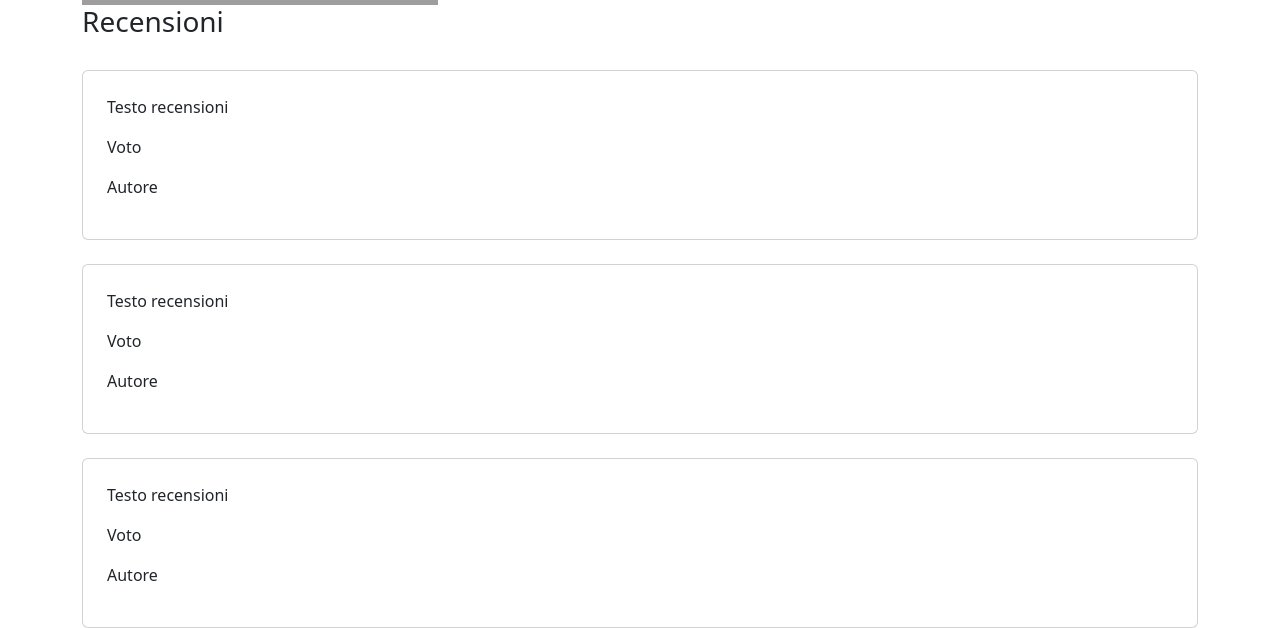
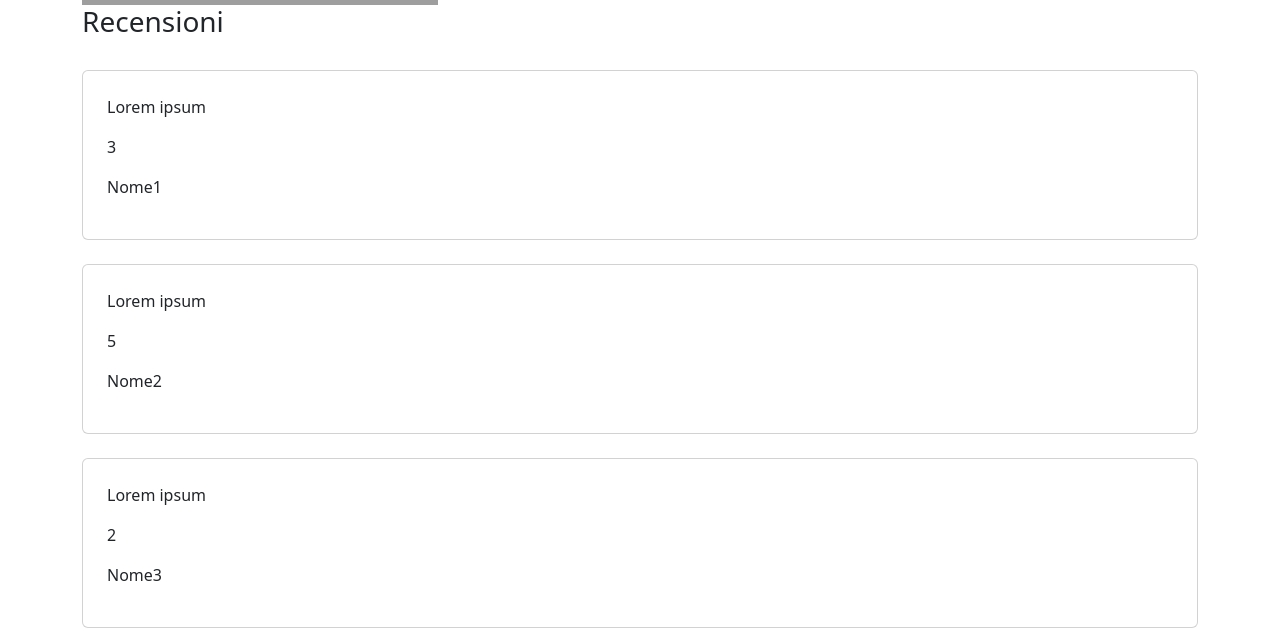
Before and after one commit to Ivanaricci/webapp-react, a React (Vite) app: page /movies/1 in a window 1280 px wide. Shown: the part 289-917 px from the top of the page. Built offline with nearby package versions, Linux system fonts and the light colour scheme; grey boxes are pictures that could not be loaded.

Commit message:
[UPD] Add recensioni ciclando l'array

```diff
--- a/src/assets/pages/MoviePage.jsx
+++ b/src/assets/pages/MoviePage.jsx
@@ -59,12 +59,35 @@ const initialMovies = [
     },
 ]
 
+
+const initialReviews = [
+    {
+        id: 1,
+        text: "Lorem ipsum",
+        author: "Nome1",
+        vote: 3
+    },
+    {
+        id: 2,
+        text: "Lorem ipsum",
+        author: "Nome2",
+        vote: 5
+    },
+    {
+        id: 3,
+        text: "Lorem ipsum",
+        author: "Nome3",
+        vote: 2
+    },
+]
+
 const MoviePage = () => {
 
     const { id } = useParams();
     const [movies, setMovies] = useState(initialMovies);
+    const [reviews, setReviews] = useState(initialReviews);
 
-    const [movie, setMovie] = useState({});
+    const [movie, setMovie] = useState(null);
 
     // funzione che recupera l'array che ha l'id passato come parametro
     const fetchMovie = () => {
@@ -113,29 +136,18 @@ const MoviePage = () => {
                         <h3>Recensioni</h3>
                     </div>
                 </div>
-                <div className="col-12">
-                    <div className="card p-4">
-                        <p>Testo recensioni</p>
-                        <p>Voto</p>
-                        <p>Autore</p>
+                {reviews.map((review) => (
+                    <div className="col-12">
+                        <div className="card p-4">
+                            <p>{review.text}</p>
+                            <p>{review.vote}</p>
+                            <p>{review.author}</p>
+                        </div>
                     </div>
-                </div>
+                ))}
 
-                <div className="col-12">
-                    <div className="card p-4">
-                        <p>Testo recensioni</p>
-                        <p>Voto</p>
-                        <p>Autore</p>
-                    </div>
-                </div>
 
-                <div className="col-12">
-                    <div className="card p-4">
-                        <p>Testo recensioni</p>
-                        <p>Voto</p>
-                        <p>Autore</p>
-                    </div>
-                </div>
+
             </div>
         </>
 
```
